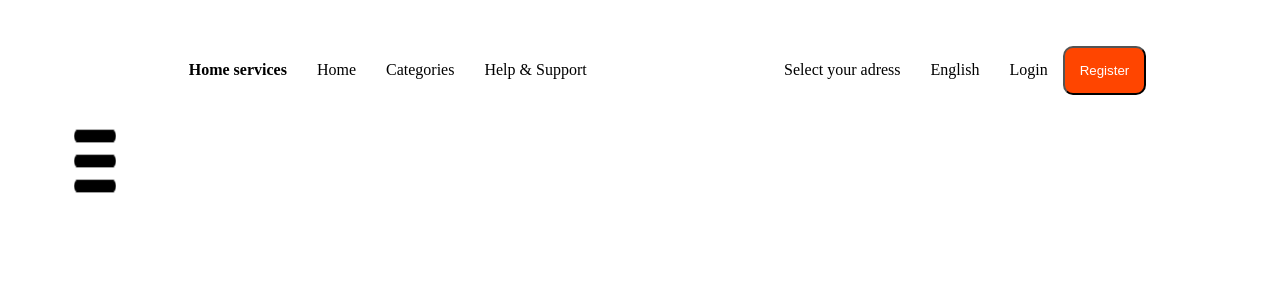
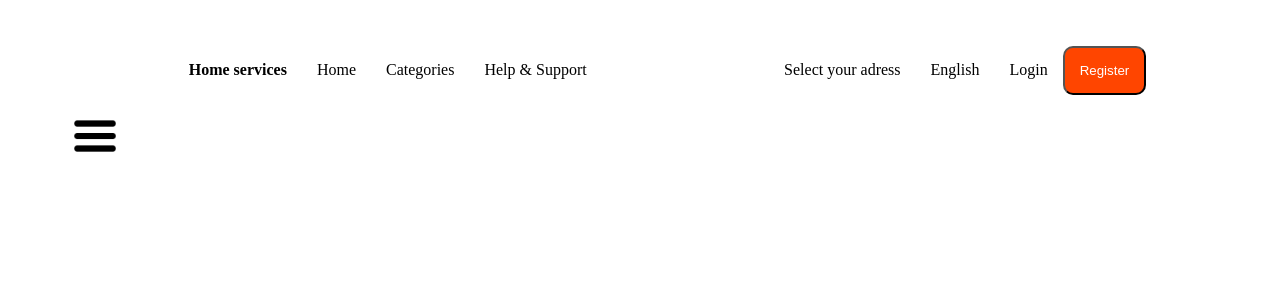
Before and after one commit to Makan14/Makan-projet-react, a Next.js app: page / in a window 1280 px wide. Shown: the top 300 px of the page. Built offline with nearby package versions, Linux system fonts and the light colour scheme.

Commit message:
modify fichier header

```diff
--- a/components/header/navbar.js
+++ b/components/header/navbar.js
@@ -23,8 +23,8 @@ export const Navbar = () => {
 			</div>
 			{/* <img src="public/burger-bar.png" class="menu-burger" alt="Menu Burger"/>  */}
 			<Image
-				width="50px"
-				height={100}
+				width={50}
+				height={50}
 				src={'/assets/icons/navIcons.png'}
 			/>
 		</div>
```
